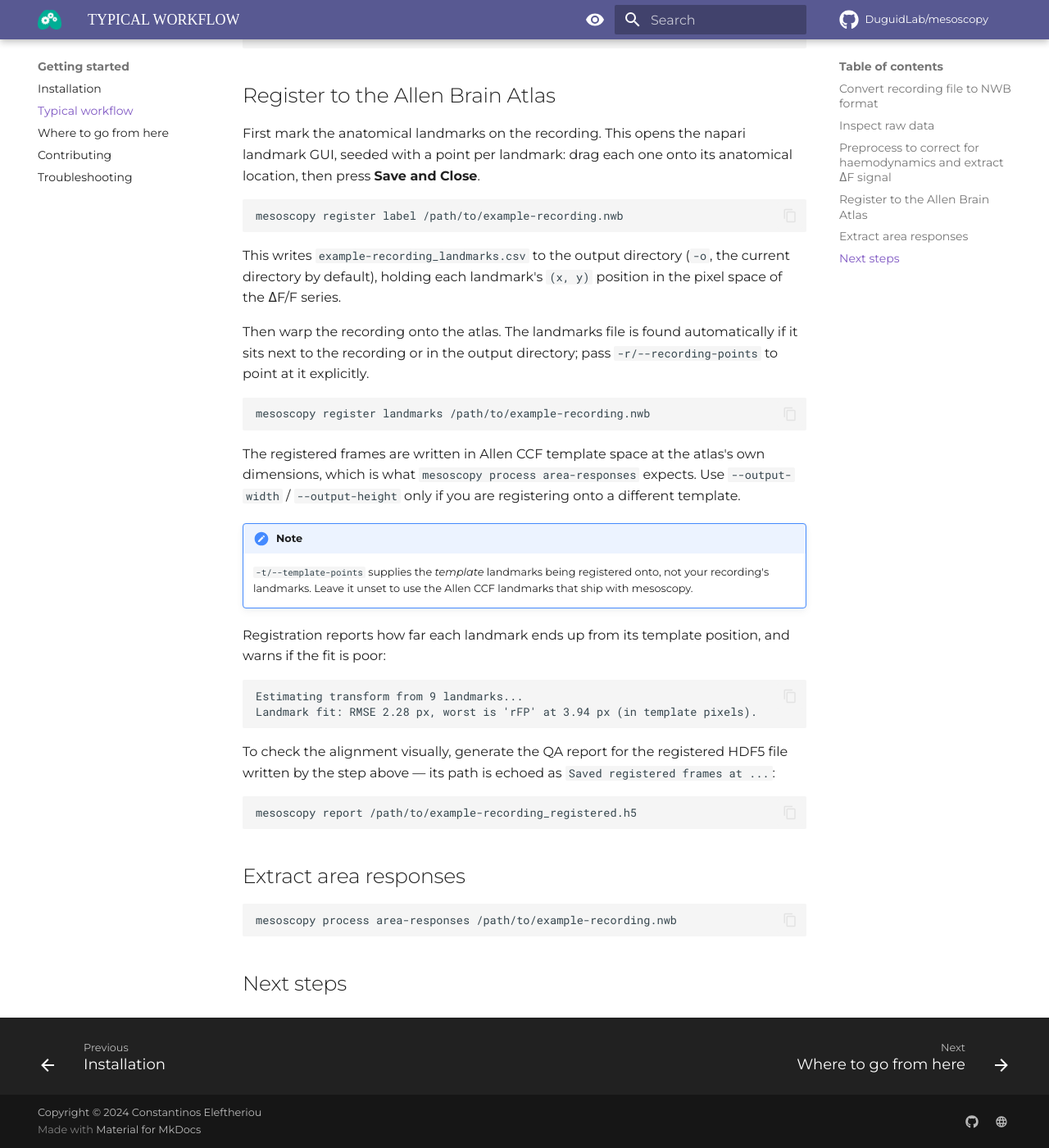
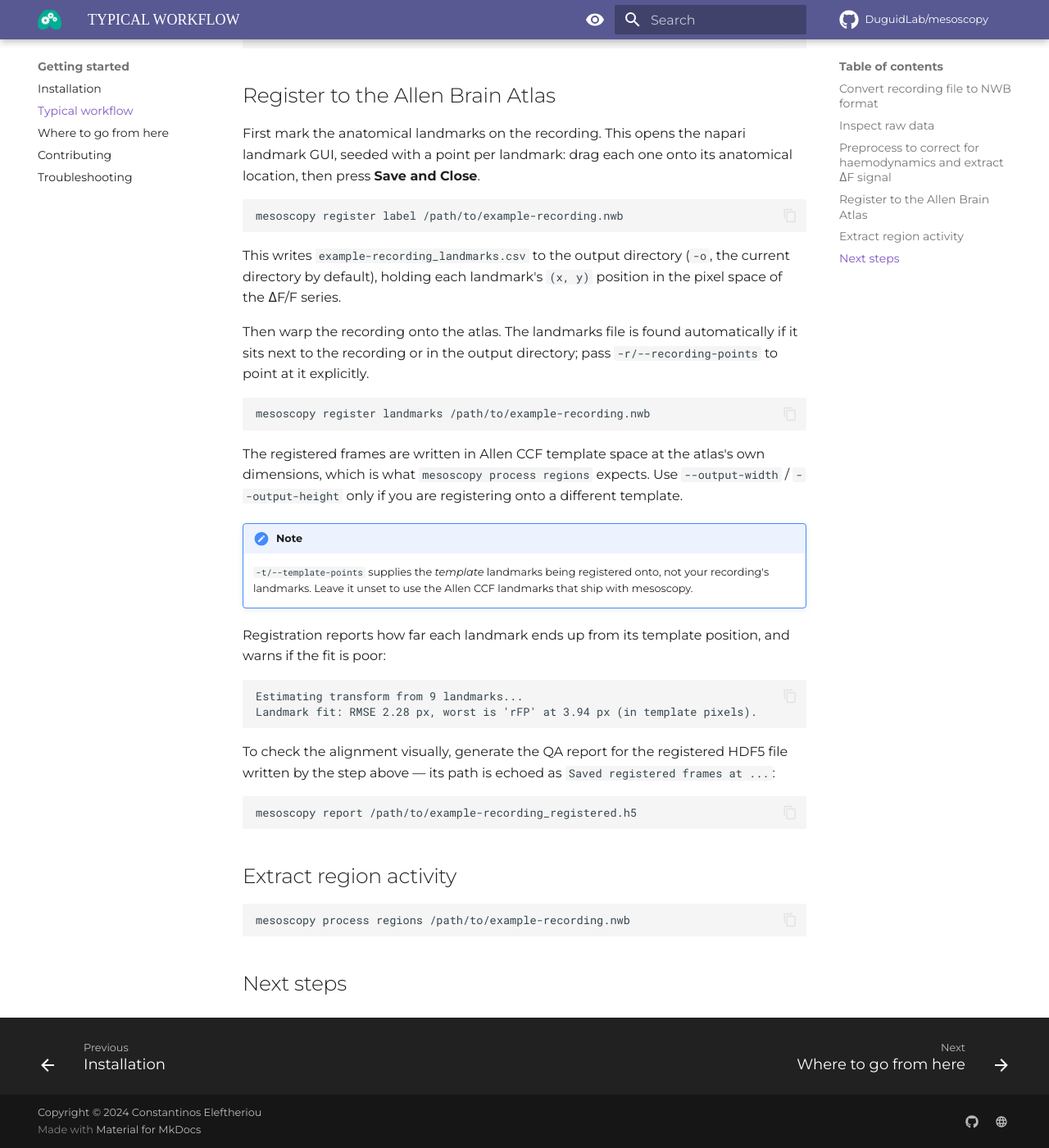
Before and after one commit to DuguidLab/mesoscopy, an MkDocs documentation site: the page built from docs/typical-workflow.md, in a window 1280 px wide and 1400 px high, scrolled down 660 px. Shown: the whole window at 82% size. Built offline with MkDocs 1.6.1 and Material for MkDocs 9.7.7, drawn with Linux system fonts in a browser that asks for light colours; some web fonts are replaced; comment, search, counter and statistics services are not loaded.

Commit message:
fix command calls so that they reflect commands that actually exist

````diff
--- a/docs/typical-workflow.md
+++ b/docs/typical-workflow.md
@@ -41,7 +41,7 @@ mesoscopy register landmarks /path/to/example-recording.nwb
 ```
 
 The registered frames are written in Allen CCF template space at the atlas's own dimensions, which
-is what `mesoscopy process area-responses` expects. Use `--output-width` / `--output-height` only if
+is what `mesoscopy process regions` expects. Use `--output-width` / `--output-height` only if
 you are registering onto a different template.
 
 !!! note
@@ -63,10 +63,10 @@ step above — its path is echoed as `Saved registered frames at ...`:
 mesoscopy report /path/to/example-recording_registered.h5
 ```
 
-## Extract area responses
+## Extract region activity
 
 ```bash
-mesoscopy process area-responses /path/to/example-recording.nwb
+mesoscopy process regions /path/to/example-recording.nwb
 ```
 
 ## Next steps
````
Also changed, not shown: other parts of docs/typical-workflow.md (+1 -1 lines).
